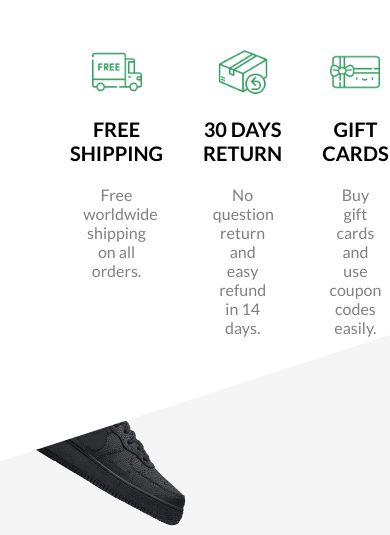
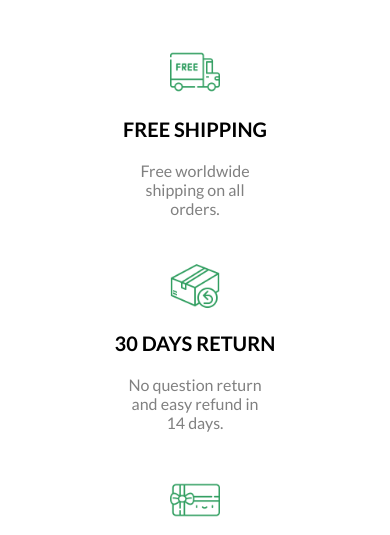
Before and after one commit to phantware/vanilla-e-commerce, a plain HTML site: page index.html in a window 390 px wide. Shown: the part 565-1100 px from the top of the page. Drawn offline with Linux system fonts and the light colour scheme.

Commit message:
features responsiveness added

```diff
--- a/style.css
+++ b/style.css
@@ -450,4 +450,8 @@ footer {
     top: 0;
     right: 0;
   }
+
+  .features {
+    flex-direction: column;
+  }
 }
```
